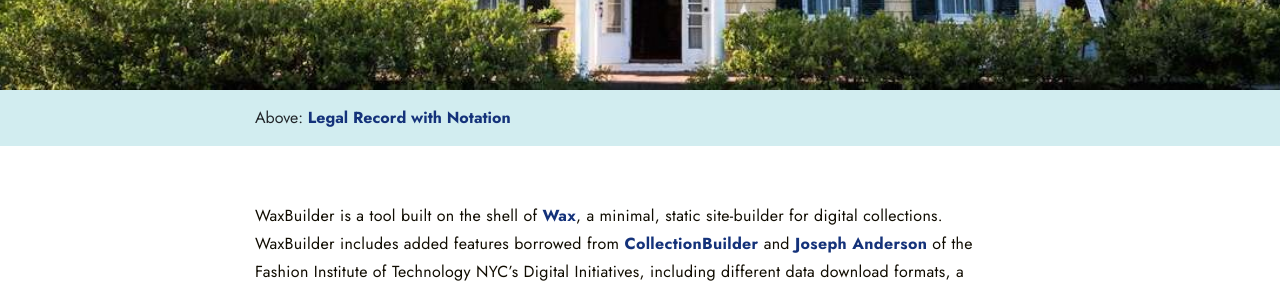
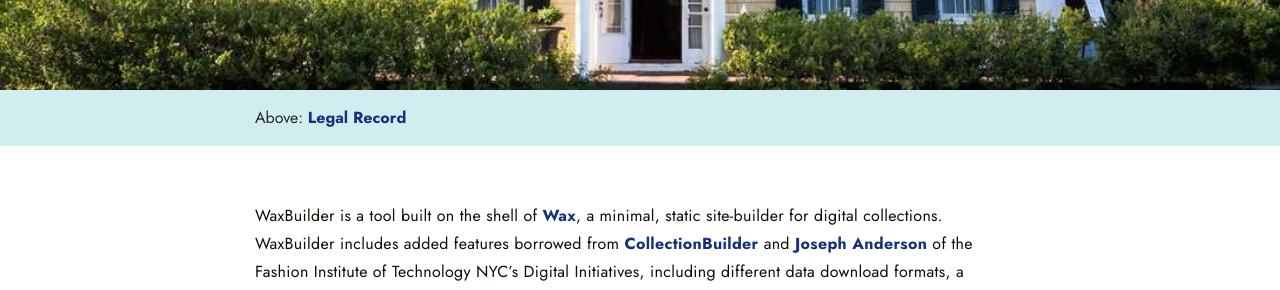
Before and after one commit to katelynautumn28/smtestwaxbuilder2, a Jekyll site: the page built from index.md, in a window 1280 px wide. Shown: the part 560-850 px from the top of the page. Built offline with Jekyll 4.4.1, drawn with Linux system fonts in a browser that asks for light colours.

Commit message:
change legal record with notation name

```diff
--- a/_data/smtestwaxbuilder2.csv
+++ b/_data/smtestwaxbuilder2.csv
@@ -1,5 +1,5 @@
 pid,label,agents,dateStart,dateEnd,description,tTags,location,latitude,longitude,object_type,originalWork,format,rights,order,layout,collection,thumbnail,full,manifest
-cuid4751,Legal Record with Notation,Wyandanch; Nathaniel Sylvester (b.1610),1654-09-20,1658-05-14,"Deed of property documenting sale of Horse Neck (Lloyd Neck, Long Island) by Wyandanch (Wyandance), a sachem of the Montaukett tribe during the mid-17th century on eastern Long Island.  Nathaniel Sylvester.","Indigenous peoples, Settler colonialism","Horse Neck [Lloyd Harbor, Long Island, NY]",40.90408688,-73.46274096,Property deed,"Legal Record with Notation: 1654 September 20; 1658 May 14. Sylvester Manor Archive, MSS 208, Fales Library and Special Collections, New York University Libraries. https://findingaids.library.nyu.edu/fales/mss_208/.",image,"While most materials in the Sylvester Manor Archive are presumed to be in the public domain, permission to use materials for publication or commercial purposes must be secured from New York University Special Collections. Please contact the Fales Library and Special Collections, fales.library@nyu.edu, 212-998-2596.",0,smtestwaxbuilder2_item,smtestwaxbuilder2,"/img/derivatives/iiif/images/cuid4751/full/250,/0/default.jpg","/img/derivatives/iiif/images/cuid4751/full/1140,/0/default.jpg",/img/derivatives/iiif/cuid4751/manifest.json
+cuid4751,Legal Record,Wyandanch; Nathaniel Sylvester (b.1610),1654-09-20,1658-05-14,"Deed of property documenting sale of Horse Neck (Lloyd Neck, Long Island) by Wyandanch (Wyandance), a sachem of the Montaukett tribe during the mid-17th century on eastern Long Island.  Nathaniel Sylvester.","Indigenous peoples, Settler colonialism","Horse Neck [Lloyd Harbor, Long Island, NY]",40.90408688,-73.46274096,Property deed,"Legal Record with Notation: 1654 September 20; 1658 May 14. Sylvester Manor Archive, MSS 208, Fales Library and Special Collections, New York University Libraries. https://findingaids.library.nyu.edu/fales/mss_208/.",image,"While most materials in the Sylvester Manor Archive are presumed to be in the public domain, permission to use materials for publication or commercial purposes must be secured from New York University Special Collections. Please contact the Fales Library and Special Collections, fales.library@nyu.edu, 212-998-2596.",0,smtestwaxbuilder2_item,smtestwaxbuilder2,"/img/derivatives/iiif/images/cuid4751/full/250,/0/default.jpg","/img/derivatives/iiif/images/cuid4751/full/1140,/0/default.jpg",/img/derivatives/iiif/cuid4751/manifest.json
 cuid4781,Research Writing with Notation,Unknown,1707,"",A list of documents regarding land purchases on Shelter Island by the Sylvester family and others. Contracts made with Native Americans on Shelter Island indicated,"Indigenous peoples, Settler colonialism",Unknown,"","",Inventory,"Research Writing with Notation: undated, circa 1707. Sylvester Manor Archive, MSS 208, Fales Library and Special Collections, New York University Libraries. https://findingaids.library.nyu.edu/fales/mss_208/.",image,"While most materials in the Sylvester Manor Archive are presumed to be in the public domain, permission to use materials for publication or commercial purposes must be secured from New York University Special Collections. Please contact the Fales Library and Special Collections, fales.library@nyu.edu, 212-998-2596.",1,smtestwaxbuilder2_item,smtestwaxbuilder2,"/img/derivatives/iiif/images/cuid4781/full/250,/0/default.jpg","/img/derivatives/iiif/images/cuid4781/full/1140,/0/default.jpg",/img/derivatives/iiif/cuid4781/manifest.json
 cuid4756,Legal Record with Notation & Seal,Constant Sylvester; Nathaniel Sylvester; Richard Nicholls,1666-05-31,"","This is a legal record of ownership of Shelter Island, with mention that the island was originally owned by the Indigenous Manhansucke people, who called the island “Ahaquatzunamocke."" This document is also emblematic of the Sylvester Manor’s relationship to the Barbados plantations, and the Sylvesters’ dependency on the slave trade.","Indigenous peoples, Settler colonialism, Slavery","Shelter Island, NY",41.0755823,-72.33896792,Property deed,"Legal Record with Notation & Seal : 1666 May 31. Sylvester Manor Archive, MSS 208, Fales Library and Special Collections, New York University Libraries. https://findingaids.library.nyu.edu/fales/mss_208/.",image,"While most materials in the Sylvester Manor Archive are presumed to be in the public domain, permission to use materials for publication or commercial purposes must be secured from New York University Special Collections. Please contact the Fales Library and Special Collections, fales.library@nyu.edu, 212-998-2596.",2,smtestwaxbuilder2_item,smtestwaxbuilder2,"/img/derivatives/iiif/images/cuid4756/full/250,/0/default.jpg","/img/derivatives/iiif/images/cuid4756/full/1140,/0/default.jpg",/img/derivatives/iiif/cuid4756/manifest.json
 cuid4770,Legal Record with Notation & Seal,Grizzell Sylvester; Jacquero; Hannah; Hope; Elizabeth Sylvester; Nathaniel Sylvester (b.1610); Nathaniel Sylvester (b.1661); William Coddington; Giles Sylvester; Constant Sylvester; Benjamin Sylvester; Peter Sylvester; Patience Sylvester; Mary Sylvester; Anne Sylvester; Mercy Sylvester; William Lloyd; Grissell Lloyd; Simon Grover; Jacques Guillot; Francis Brinley; William Brinley,1685-05-07,"","Last will and testament of Grizzell Sylvester. Includes bequeathment of Hannah, an enslaved woman and daughter of Jacquero and Hannah, to Grizzell's daughter Elizabeth Sylvester.","Slavery, Women and gender","Shelter Island, NY",41.0755823,-72.33896792,Will,"Legal Record with Notation & Seal, 1685 May 7, inclusive. Sylvester Manor Archive, MSS 208, Fales Library and Special Collections, New York University Libraries. https://findingaids.library.nyu.edu/fales/mss_208/.",image,"While most materials in the Sylvester Manor Archive are presumed to be in the public domain, permission to use materials for publication or commercial purposes must be secured from New York University Special Collections. Please contact the Fales Library and Special Collections, fales.library@nyu.edu, 212-998-2596.",3,smtestwaxbuilder2_item,smtestwaxbuilder2,"/img/derivatives/iiif/images/cuid4770/full/250,/0/default.jpg","/img/derivatives/iiif/images/cuid4770/full/1140,/0/default.jpg",/img/derivatives/iiif/cuid4770/manifest.json
--- a/_smtestwaxbuilder2/cuid4751.md
+++ b/_smtestwaxbuilder2/cuid4751.md
@@ -1,6 +1,6 @@
 ---
 pid: cuid4751
-label: Legal Record with Notation
+label: 'Legal Record'
 agents: Wyandanch; Nathaniel Sylvester (b.1610)
 dateStart: '1654-09-20'
 dateEnd: '1658-05-14'
```
